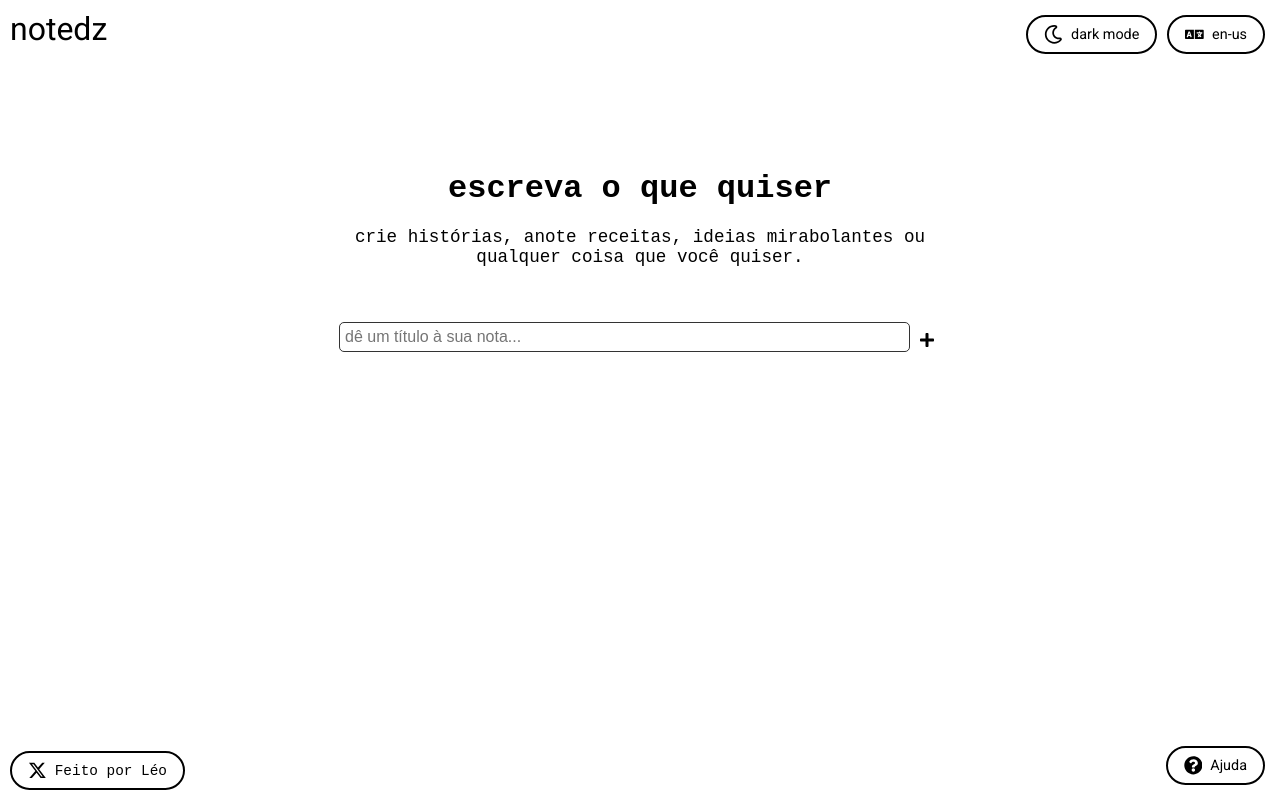
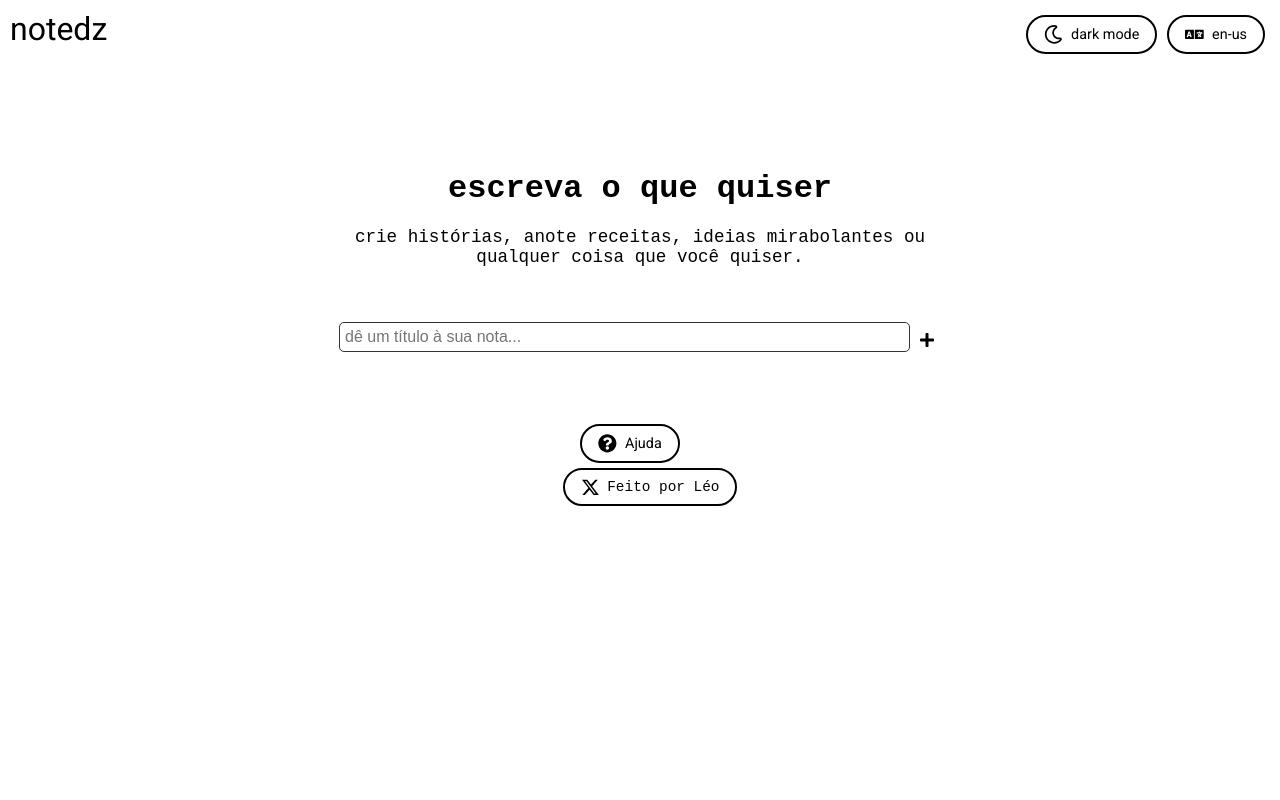
Before and after one commit to leoz11/notedz, a React (Create React App) app: page / in a window 1280 px wide. Built offline with nearby package versions, Linux system fonts and the light colour scheme.

Commit message:
Atualizar o App.js

```diff
--- a/src/App.js
+++ b/src/App.js
@@ -33,7 +33,7 @@ const Container = styled.div`
   position: relative;
   padding: 20px;
   box-sizing: border-box;
-  overflow-x: hidden;
+  overflow-x: hidden; /* Adicionado para evitar rolagem horizontal */
 `;
 
 const ButtonGroup = styled.div`
@@ -126,16 +126,9 @@ const LogoWrapper = styled.div`
 `;
 
 const HelpButton = styled(ToggleButton)`
-  position: fixed;
+  position: relative;
   bottom: 10px;
   right: 10px;
-  z-index: 1000;
-
-  @media (max-width: 768px) {
-    position: static;
-    margin-top: 20px;
-    align-self: flex-end;
-  }
 `;
 
 const HelpBox = styled.div`
@@ -151,15 +144,13 @@ const HelpBox = styled.div`
   font-size: 0.9em;
   box-shadow: 0 0 10px rgba(0, 0, 0, 0.1);
   z-index: 1000;
-  overflow-y: auto;
-  max-height: 80vh;
+  overflow-y: auto; /* Adicionado para permitir rolagem vertical */
 
   @media (max-width: 768px) {
-    position: static;
     width: 90%;
     max-width: 300px;
-    margin: 20px auto;
-    max-height: none;
+    padding: 10px;
+    bottom: 70px;
   }
 `;
 
@@ -216,16 +207,9 @@ const FooterButton = styled.a`
 `;
 
 const MadeByLeoButton = styled(FooterButton)`
-  position: fixed;
+  position: relative;
   bottom: 10px;
   left: 10px;
-  z-index: 1000;
-
-  @media (max-width: 768px) {
-    position: static;
-    margin-top: 20px;
-    align-self: flex-start;
-  }
 `;
 
 function Logo({ darkMode }) {
@@ -386,6 +370,7 @@ function App() {
               }
             />
           </Routes>
+        </ContentWrapper>
 
         <HelpButton darkMode={isDarkMode} onClick={toggleHelp}>
           <FaQuestionCircle /> {getLanguageText('help')}
@@ -423,11 +408,9 @@ function App() {
             </HelpContent>
           </HelpBox>
         )}
-
         <MadeByLeoButton darkMode={isDarkMode} href="https://x.com/leozinnjs" target="_blank" rel="noopener noreferrer">
           <FaXTwitter /> {getLanguageText('madeByLeo')}
         </MadeByLeoButton>
-        </ContentWrapper>
       </Container>
     </Router>
   );
```
Lines whose indentation alone changed are shown as unchanged.
